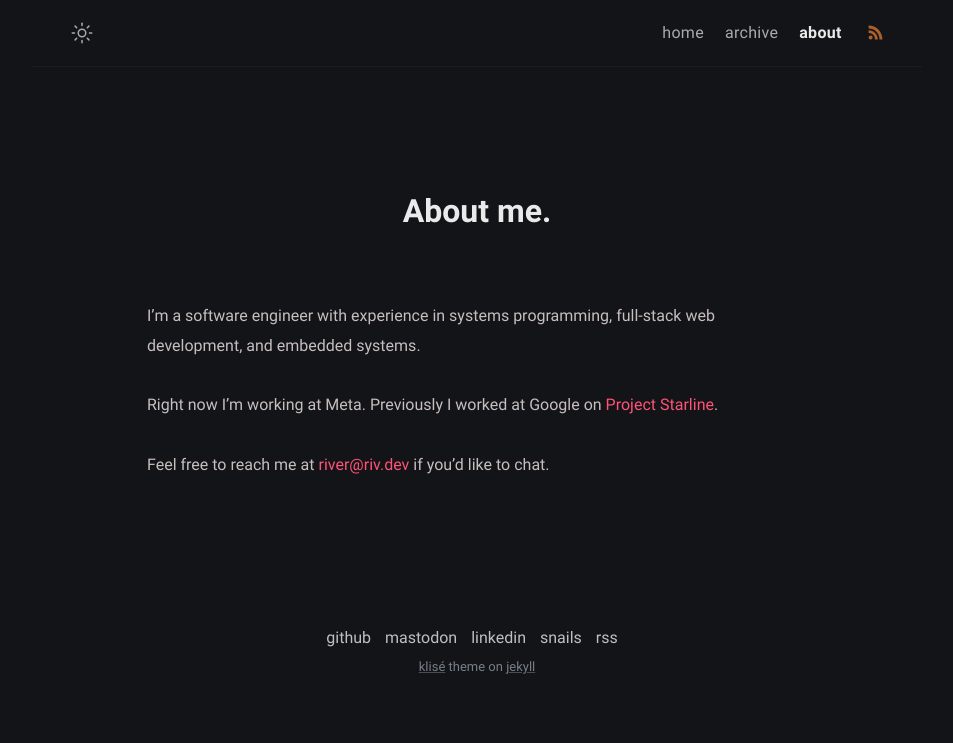
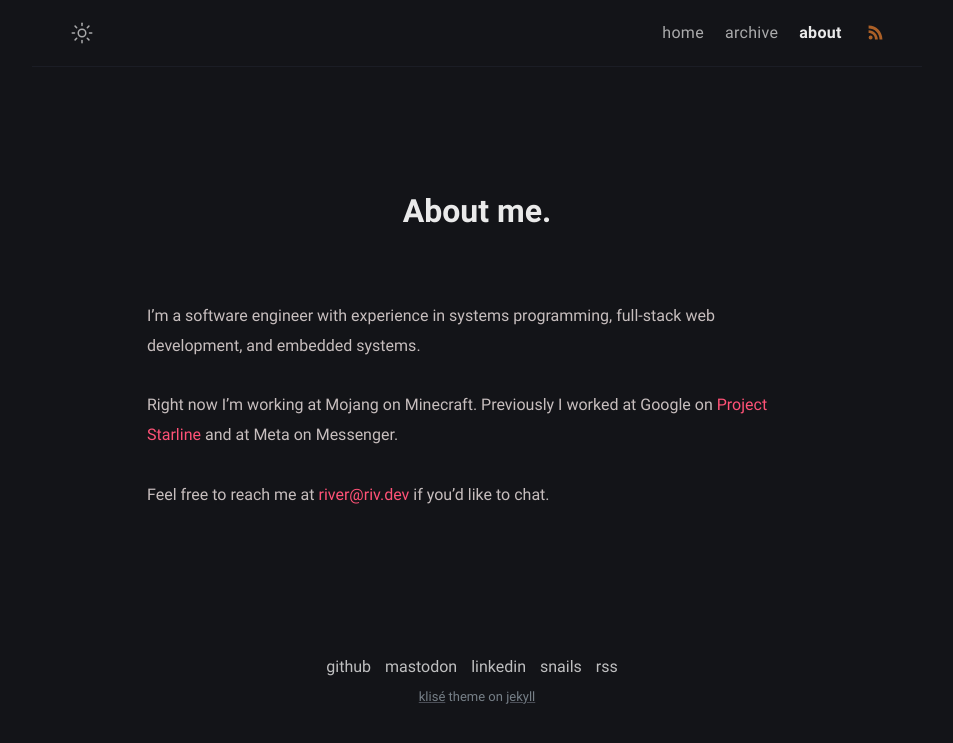
Before and after one commit to rivergillis/jekyll-blog, a Jekyll site: the page built from about.md, in a window 1280 px wide. Shown: the top 743 px of the page, without its empty margins (163-1116 px from the left). Built offline with Jekyll 4.4.1, drawn with Linux system fonts in a browser that asks for light colours.

Commit message:
Update about.md

```diff
--- a/about.md
+++ b/about.md
@@ -8,6 +8,6 @@ comments: false
 
 I'm a software engineer with experience in systems programming, full-stack web development, and embedded systems.
 
-Right now I'm working at Meta. Previously I worked at Google on [Project Starline](https://blog.google/technology/research/project-starline).
+Right now I'm working at Mojang on Minecraft. Previously I worked at Google on [Project Starline](https://blog.google/technology/research/project-starline) and at Meta on Messenger.
 
 Feel free to reach me at [{{ site.author.email }}](mailto:{{ site.author.email }}) if you'd like to chat.
```
